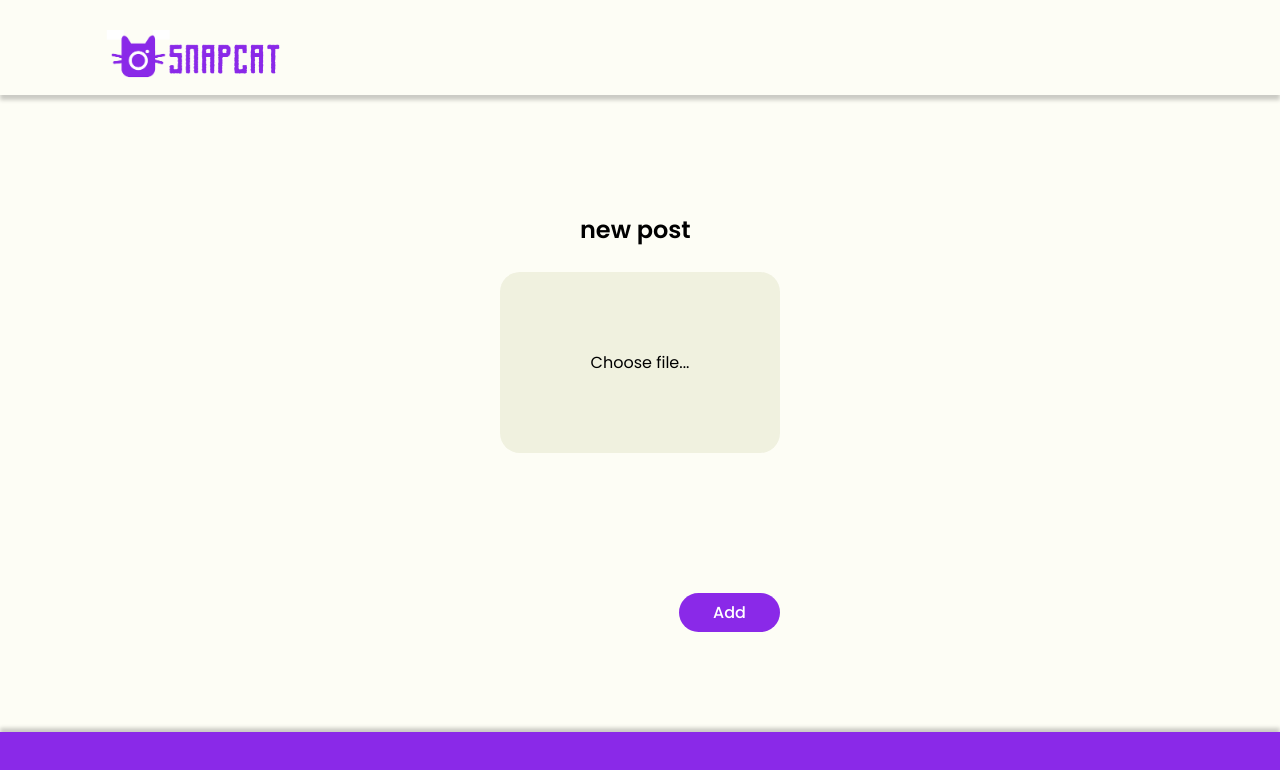
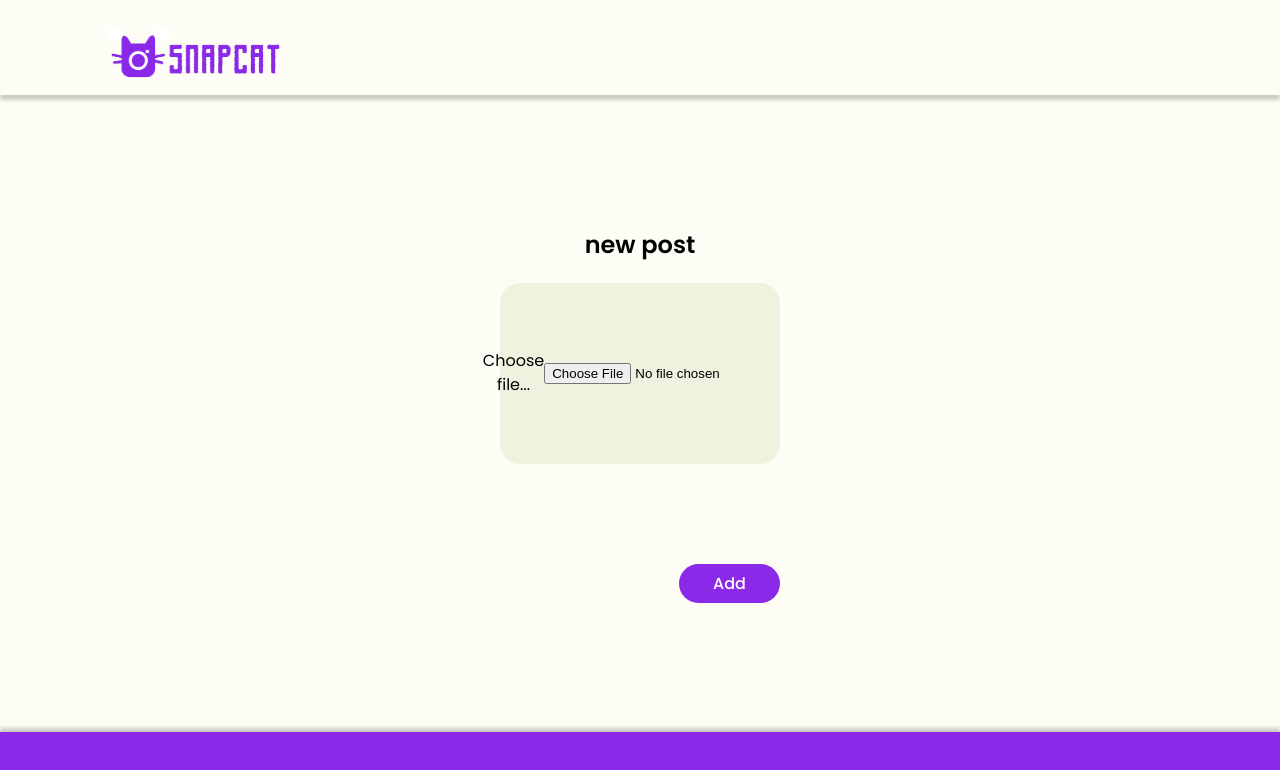
Before and after one commit to JuliaGuerreiro/front-end, a React (Vite) app in the folder vite-project/: page /UploadPage in a window 1280 px wide. Shown: the top 770 px of the page. Built offline with nearby package versions, Linux system fonts and the light colour scheme.

Commit message:
Update ImageUploadPage.css

```diff
--- a/vite-project/src/ImageUploadPage.css
+++ b/vite-project/src/ImageUploadPage.css
@@ -1,49 +1,26 @@
-/* CreatePost.css */
-
-
 .create-post-container {
-    position: relative;
+  display: flex;
+  margin-top: 10px;
+  /*gap: 10px;*/
+  flex-direction: column;
+  justify-content: center;
+  align-items: center;
 }
 
 .create-post-container h2 {
-    position: absolute;
-    top: -120px;
-    left: 80px;
-    justify-content: center;
-    font-size: 1.5rem;
-    text-align: center;
   font-family: 'Poppins', sans-serif;
   font-weight: regular;
   color: black;
 }
 
-  .create-post-container textarea {
-    width: 100%;
-    padding: 10px;
-    border: 1px solid #ccc;
-    border-radius: 5px;
-    resize: vertical;
-    min-height: 100px;
-    font-size: 1rem;
-  }
-
-  .create-post-container input[type="file"] {
-    display: none;
-  }
-
 .create-post-container label.upload-button {
   display: flex;
-
-    position: relative;
-    top: -40px;
-
-    margin-top: 5px;
   width: 280px;
   height: 161px;
   padding: 10px 0;
   text-align: center;
-    justify-content: center; /* Horizontally center */
-    align-items: center; /* Vertically center */
+  justify-content: center;
+  align-items: center;
   background-color: #F0F1DF;
   color: black;
   font-family: 'Poppins', sans-serif;
@@ -52,15 +29,71 @@
   transition: background-color 0.3s ease;
 }
 
-  .create-post-container label.upload-button:hover {
-    background-color: #0056b3;
+.create-post-container .image-preview {
+  display: flex;
+  width: 280px;
+  height: 161px;
+  padding: 10px 0;
+  justify-content: center;
+  align-items: center;
+  background-color: #F0F1DF;
+  border-radius: 20px;
+  overflow: hidden;
+}
+
+.create-post-container .image-preview img {
+  max-width: 100%;
+  max-width: 100%;
+  object-fit: cover;
+}
+
+.create-post-container text{
+  font-family: 'Poppins', sans-serif;
+  font-size: 14px;
+  margin-right: auto;
+  margin-top: 15px;
+}
+
+.cat-info {
+  display: flex;
+  margin-top: 10px;
+  margin-right: auto;
+}
+
+.cat-photo {
+  width: 30px;
+  height: 30px;
+  border-radius: 50%;
+}
+
+.cat-name {
+  font-family: 'Poppins', sans-serif;
+  font-size: 14px;
+  font-weight: bold;
+  margin-top: 5px;
+  margin-left: 5px;
+}
+
+.create-post-container textarea {
+  justify-content: center;
+  width: 260px;
+  height: 40px;
+  padding: 10px;
+  margin-top: 10px;
+  border: none;
+  border-radius: 20px;
+  resize: none;
+  font-size: 14px;
+  font-family: 'Poppins', sans-serif;
+  font-weight: regular;
+  background-color: #F0F1DF;
+  text-align: left;
 }
 
 .create-post-container button {
   display: flex;
-    position: absolute;
-    right: 0;
   margin-top: 100px;
+  margin-left: auto;
   width: 101px;
   height: 39px;
   padding: 10px 0;
@@ -68,30 +101,9 @@
   color: #fff;
   font-family: 'Poppins', sans-serif;
   text-align: center;
-    justify-content: center; /* Horizontally center */
-    align-items: center; /* Vertically center */
+  justify-content: center;
+  align-items: center;
   border-radius: 20px;
   cursor: pointer;
   transition: background-color 0.3s ease;
 }
-
-  .create-post-container button:hover {
-    background-color: #0056b3;
-  }
-
-  /*
-  .content{
-    margin-top: 50px;
-    text-align: center;
-    font-family: 'Poppins', sans-serif;
-    font-weight: regular;
-  }
-
-  .title{
-    margin-top: 90px;
-    text-align: center;
-  }
-
-  .insert-caption{
-    border-radius: 20px;
-  }*/
```
Lines whose indentation alone changed are shown as unchanged.
